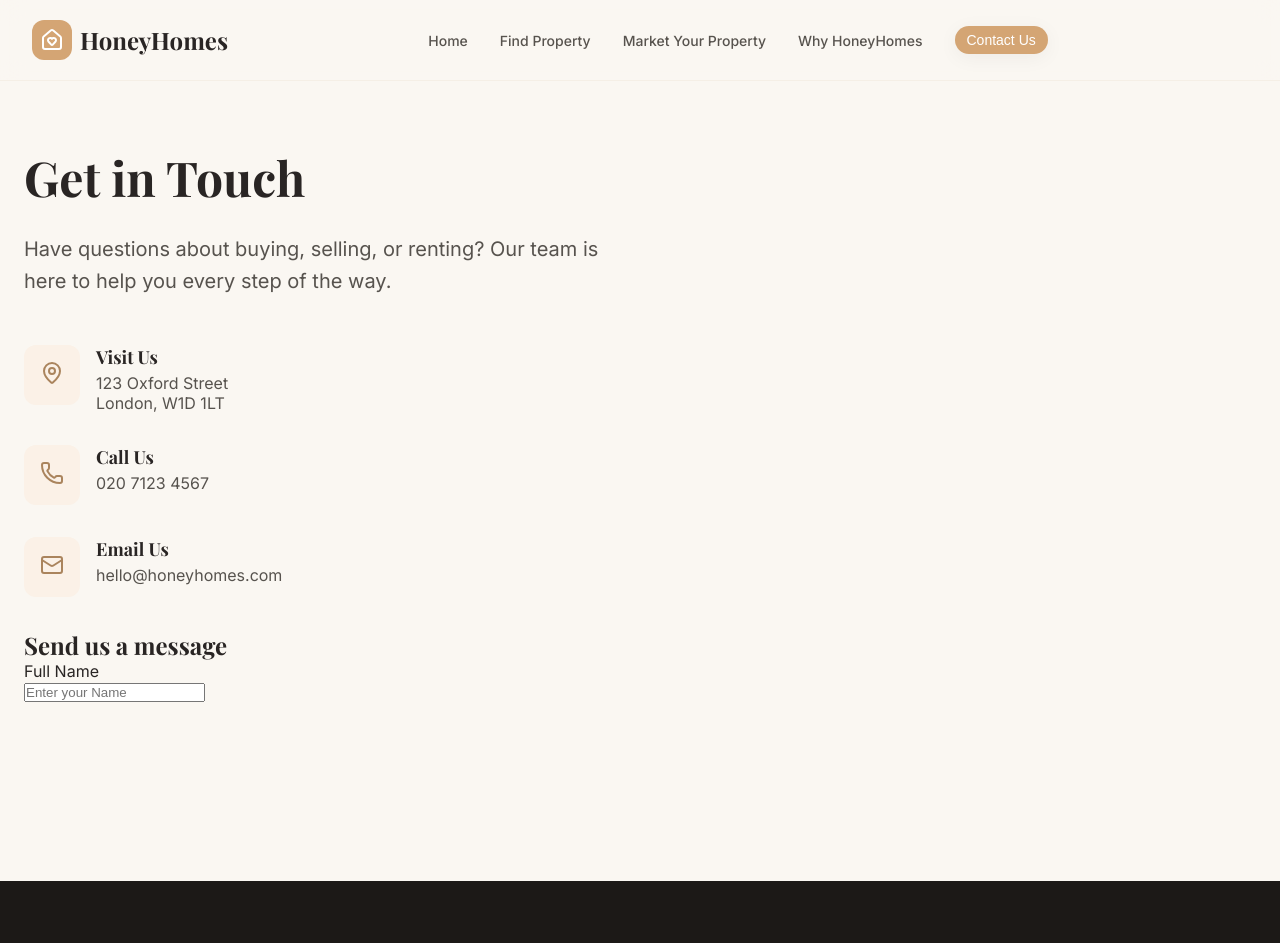
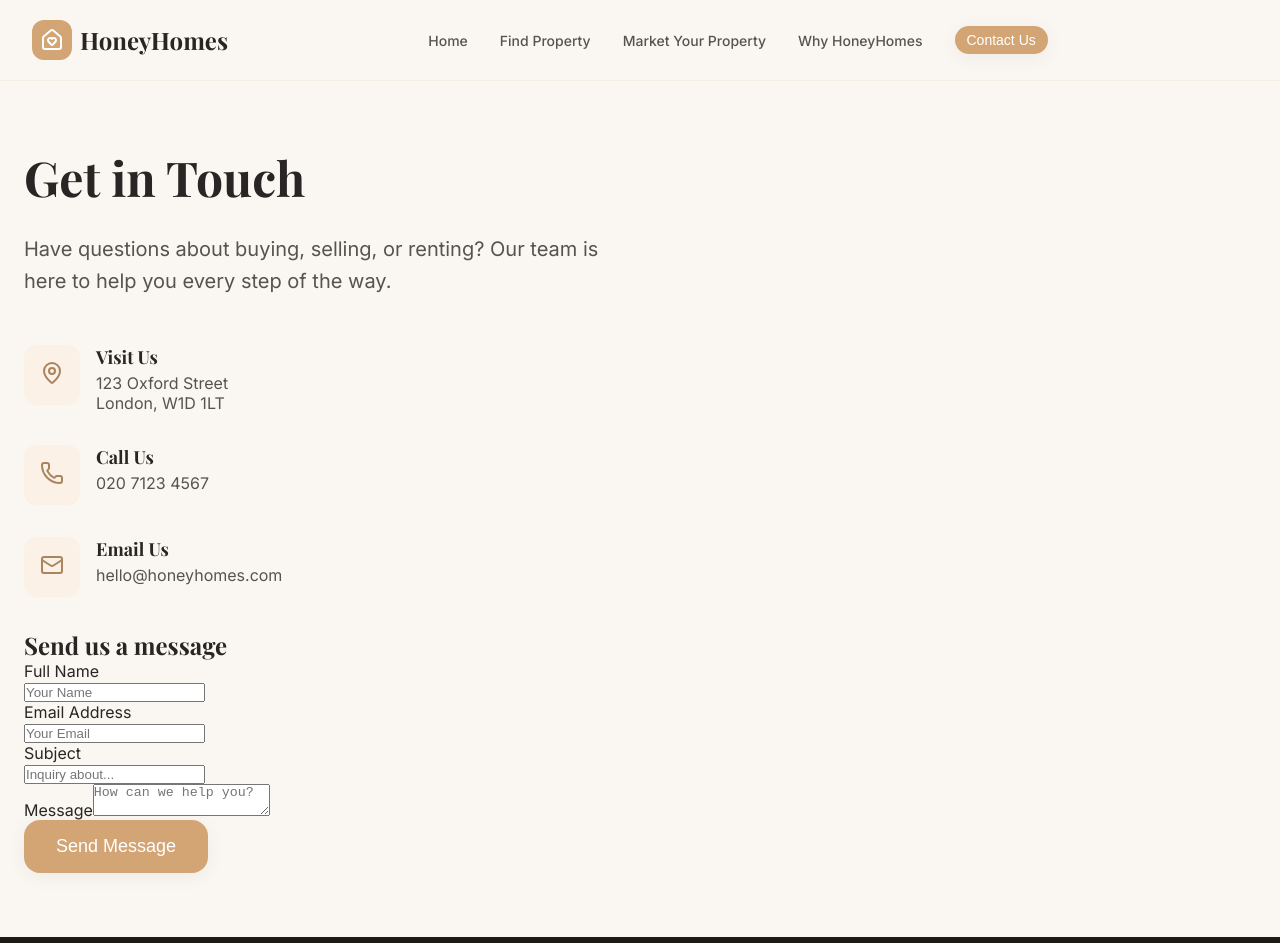
Before and after one commit to p3achijaii/react-coursework, a React (Vite) app: page /contact in a window 1280 px wide. Shown: the top 943 px of the page. Built offline with nearby package versions, Linux system fonts and the light colour scheme.

Commit message:
add the rest of the form section in the contact us page

```diff
--- a/src/pages/Contact/Contact.jsx
+++ b/src/pages/Contact/Contact.jsx
@@ -59,7 +59,27 @@ function Contact() {
                 <h2 className={styles.formTitle}>Send us a message</h2>
 
                 <form className={styles.form}>
-                  <Input label="Full Name" placeholder="Enter your Name" />
+                  <Input label="Full Name" placeholder="Your Name" />
+
+                  <Input
+                    label="Email Address"
+                    type="email"
+                    placeholder="Your Email"
+                  />
+
+                  <Input label="Subject" placeholder="Inquiry about..." />
+
+                  <div className={styles.textareaContainer}>
+                    <label className={styles.label}>Message</label>
+                    <textarea
+                      className={styles.textarea}
+                      placeholder="How can we help you?"
+                    />
+                  </div>
+
+                  <Button size="lg" className={styles.submitBtn}>
+                    Send Message
+                  </Button>
                 </form>
               </div>
             </div>
```
